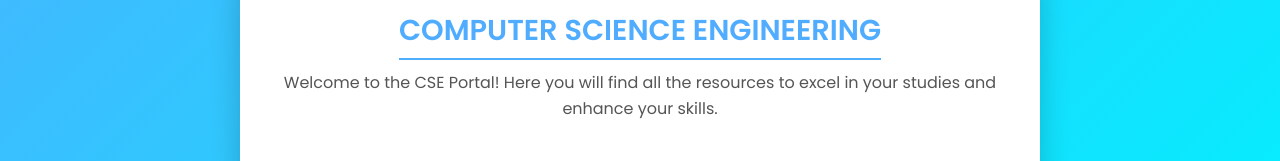
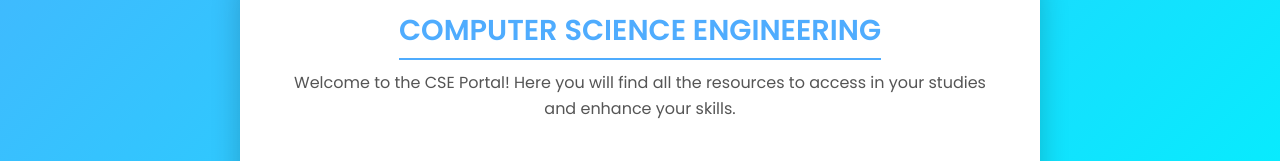
Before and after one commit to 98-sagar/PROJECTVS, a plain HTML site: page CSE.html in a window 1280 px wide. Shown: the part 430-591 px from the top of the page. Drawn offline with Linux system fonts and the light colour scheme.

Commit message:
CSE.html

```diff
--- a/CSE.html
+++ b/CSE.html
@@ -16,7 +16,7 @@
     <main class="content">
         <section class="overview">
             <h2>COMPUTER SCIENCE ENGINEERING</h2>
-            <p>Welcome to the CSE Portal! Here you will find all the resources to excel in your studies and enhance your skills.</p>
+            <p>Welcome to the CSE Portal! Here you will find all the resources to access in your studies and enhance your skills.</p>
         </section>
 
         <section class="resources">
```
